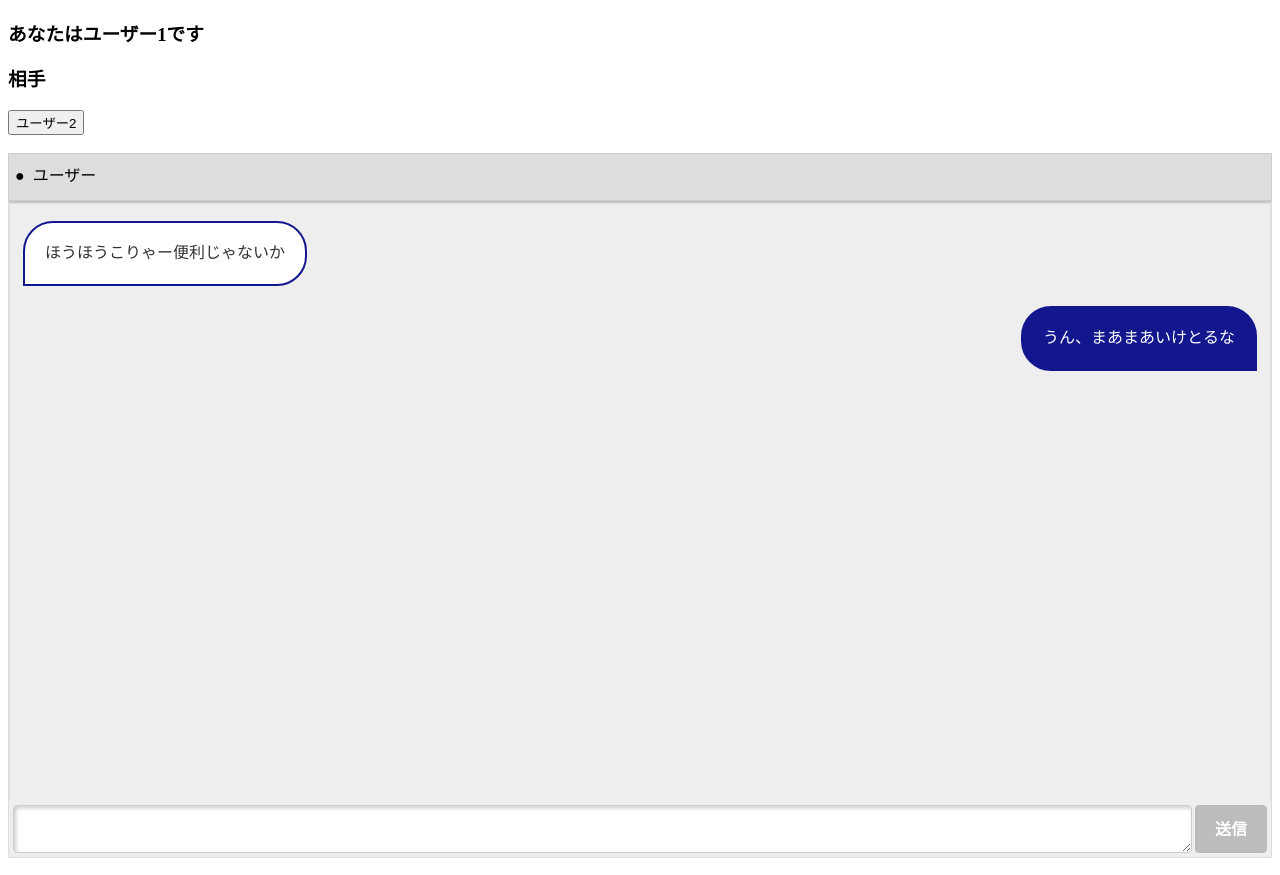
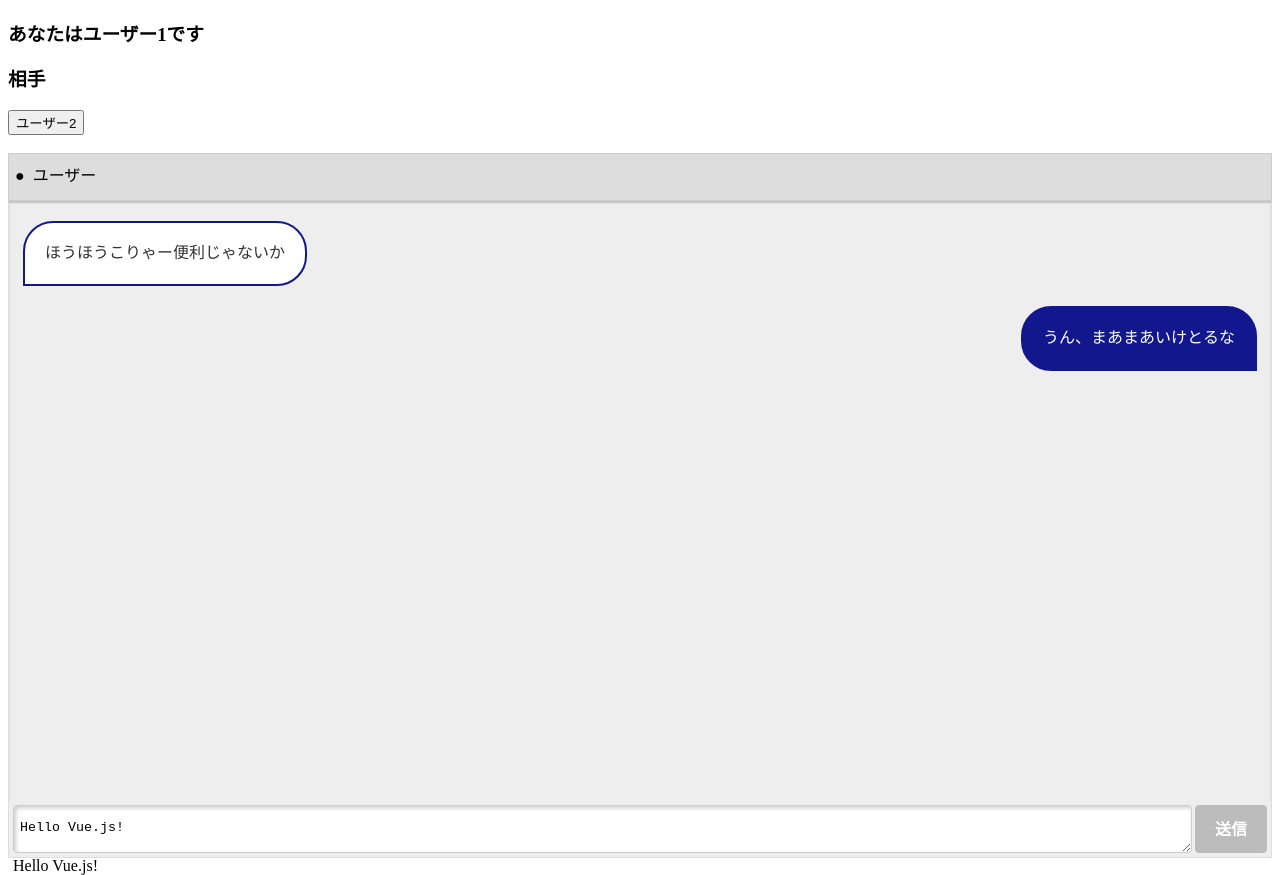
Before and after one commit to Nagumo-7960/InitialChat, a plain HTML site: page public/index.html in a window 1280 px wide. Drawn offline with nearby package versions, Linux system fonts and the light colour scheme.

Commit message:
jsを使ってテキスト入力を反映

```diff
--- a/public/bmesse.js
+++ b/public/bmesse.js
@@ -0,0 +1,12 @@
+Vue.createApp({
+  data: function() {
+    return {
+      lines: 'Hello Vue.js!'
+    }
+  },
+  computed: {
+    message: function() {
+      return this.lines.replace(/\n/g, '<br>');
+    }
+  }
+}).mount('#app')
--- a/public/index.html
+++ b/public/index.html
@@ -57,8 +57,11 @@
 
             <!-- テキストボックス、送信ボタン④ -->
             <div id="bms_send">
-                <textarea id="bms_send_message"></textarea>
-                <div id="bms_send_btn">送信</div>
+                <div id="app">
+                    <textarea id="bms_send_message" v-model="lines"></textarea>
+                    <div id="bms_send_btn">送信</div>
+                    <div v-html="message"></div>
+                </div>
             </div>
         </div>
     </div>
```
